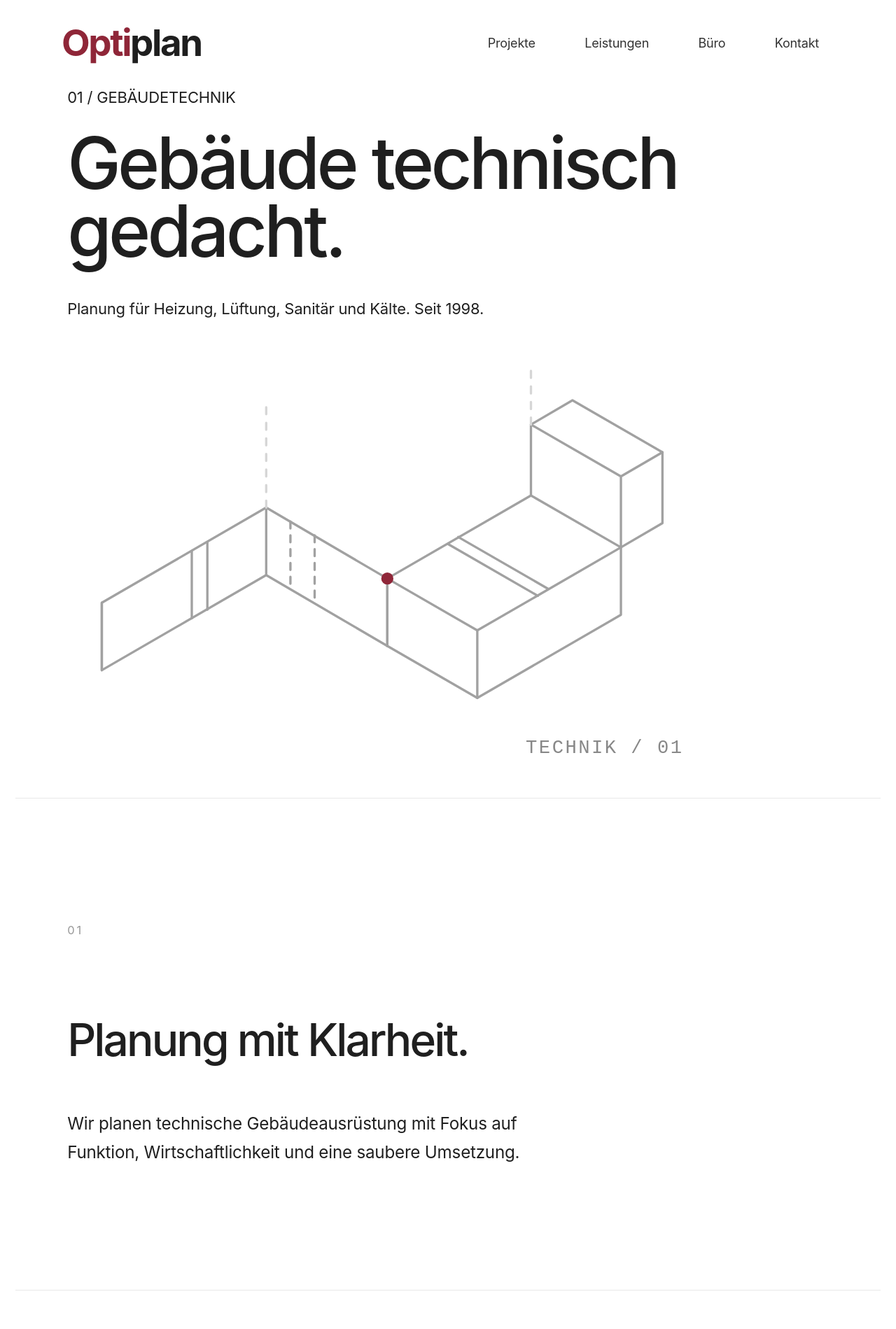
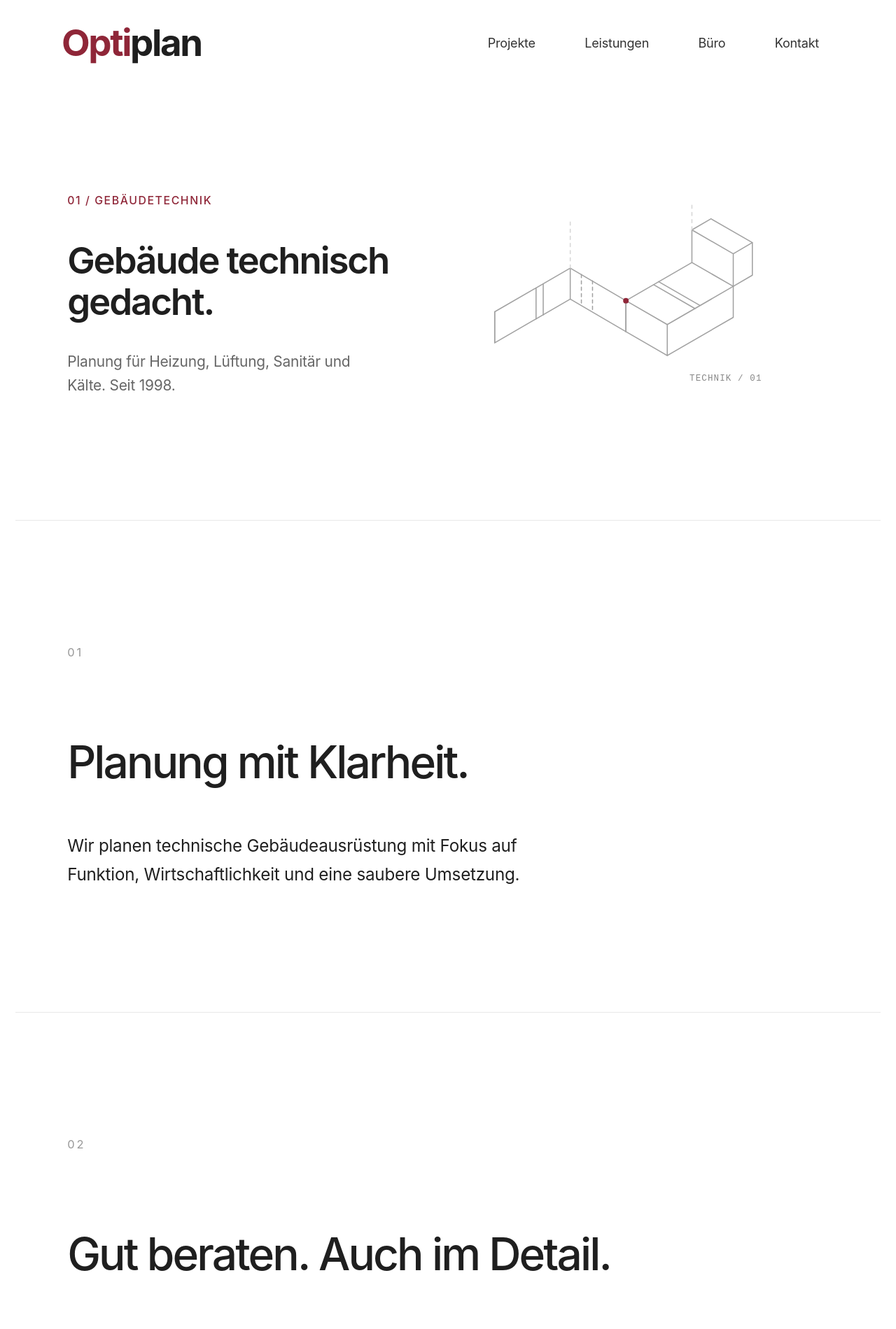
Before and after one commit to gryphiusodenhobler/www.optiplan.at, a Jekyll site: the page built from index.md, in a window 1280 px wide. Shown: the top 1899 px of the page at 70% size. Built offline with Jekyll 4.4.1, drawn with Linux system fonts in a browser that asks for light colours; cached includes are drawn as plain includes.

Commit message:
Update optiplan.scss

```diff
--- a/_sass/optiplan.scss
+++ b/_sass/optiplan.scss
@@ -791,6 +791,70 @@ body {
 .services-intro .services-kicker {
   margin-bottom: 2rem;
 }
+
+/* OPTIPLAN – STARTSEITE */
+
+.hero-section.optiplan-hero {
+  min-height: 620px;
+  padding: 5rem 0 6rem;
+  display: flex;
+  align-items: center;
+}
+
+.optiplan-hero .hero-inner.optiplan-hero-grid {
+  width: min(1200px, 88%);
+  margin: 0 auto;
+  display: grid;
+  grid-template-columns: minmax(0, 1fr) minmax(0, 1fr);
+  align-items: center;
+  gap: 4rem;
+}
+
+.optiplan-hero-copy {
+  min-width: 0;
+}
+
+.optiplan-hero .optiplan-hero-kicker {
+  margin: 0 0 2rem;
+  color: #8f2638;
+  font-size: 0.72rem;
+  font-weight: 500;
+  letter-spacing: 0.1em;
+}
+
+.optiplan-hero .optiplan-hero-copy h1 {
+  max-width: 540px;
+  margin: 0 0 1.75rem;
+  padding: 0;
+  border: 0;
+  color: #1f1f1f;
+  font-size: clamp(2.4rem, 3.4vw, 3.5rem);
+  font-weight: 600;
+  line-height: 1.12;
+  letter-spacing: -0.04em;
+}
+
+.optiplan-hero .optiplan-hero-copy .hero-text {
+  max-width: 430px;
+  margin: 0;
+  color: #666;
+  font-size: 0.95rem;
+  line-height: 1.65;
+}
+
+.optiplan-hero-art {
+  width: 100%;
+  min-width: 0;
+}
+
+.optiplan-hero-art svg {
+  display: block;
+  width: 100%;
+  height: auto;
+}
+
+/* Smartphone */
+
 @media (max-width: 768px) {
   .hero-section.optiplan-hero {
     min-height: auto;
```
